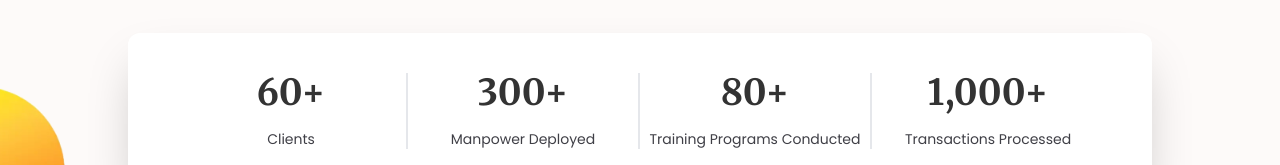
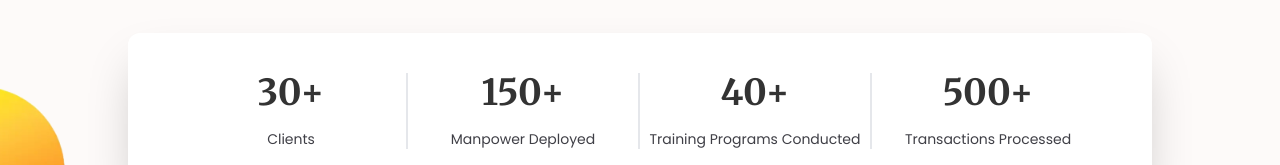
Before and after one commit to ksaurav24/Staffision, a React (Vite) app: page /about in a window 1280 px wide. Shown: the part 480-645 px from the top of the page. Built offline with nearby package versions, Linux system fonts and the light colour scheme.

Commit message:
Numbers half

```diff
--- a/src/components/About.jsx
+++ b/src/components/About.jsx
@@ -91,7 +91,7 @@ function About() {
         >
           <div className="lg:w-1/4 w-full h-[80%] flex flex-col justify-center items-center my-auto   lg:border-r-[2px] mx-0">
             <h2 className="text-4xl mb-4 merriweather-bold text-center">
-              <CountUp end={60} delay={0.8} suffix="+" duration={2} />
+              <CountUp end={30} delay={0.8} suffix="+" duration={2} />
             </h2>
             <p className="text-sm text-zinc-700 poppins-regular text-center">
               Clients
@@ -99,7 +99,7 @@ function About() {
           </div>
           <div className="lg:w-1/4 w-full h-[80%] flex flex-col justify-center items-center my-auto  lg:border-r-[2px] mx-0">
             <h2 className="text-4xl mb-4 merriweather-bold text-center">
-              <CountUp end={300} delay={0.8} suffix="+" duration={2} />
+              <CountUp end={150} delay={0.8} suffix="+" duration={2} />
             </h2>
             <p className="text-sm text-zinc-700 poppins-regular text-center">
               Manpower Deployed
@@ -107,7 +107,7 @@ function About() {
           </div>
           <div className="lg:w-1/4 w-full h-[80%] flex flex-col justify-center items-center my-auto  lg:border-r-[2px] mx-0">
             <h2 className="text-4xl mb-4 merriweather-bold text-center">
-              <CountUp end={80} delay={0.8} suffix="+" duration={2} />
+              <CountUp end={40} delay={0.8} suffix="+" duration={2} />
             </h2>
             <p className="text-sm text-zinc-700 poppins-regular text-center">
               Training Programs Conducted
@@ -115,7 +115,7 @@ function About() {
           </div>
           <div className="lg:w-1/4 w-full h-[80%] flex flex-col justify-center items-center my-auto   mx-0">
             <h2 className="text-4xl mb-4 merriweather-bold text-center">
-              <CountUp end={1000} delay={0.8} suffix="+" duration={2} />
+              <CountUp end={500} delay={0.8} suffix="+" duration={2} />
             </h2>
             <p className="text-sm text-zinc-700 poppins-regular text-center">
               Transactions Processed
```
